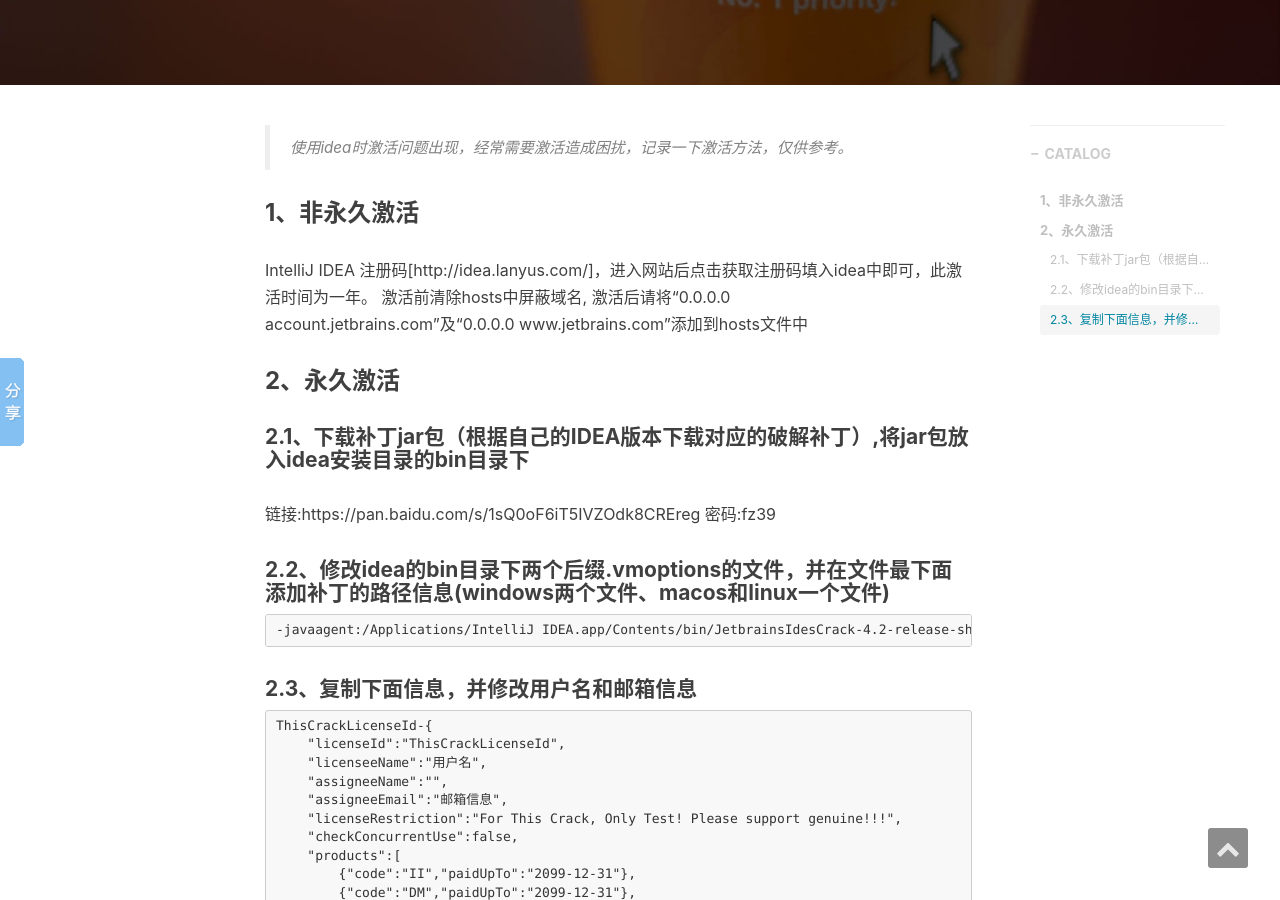
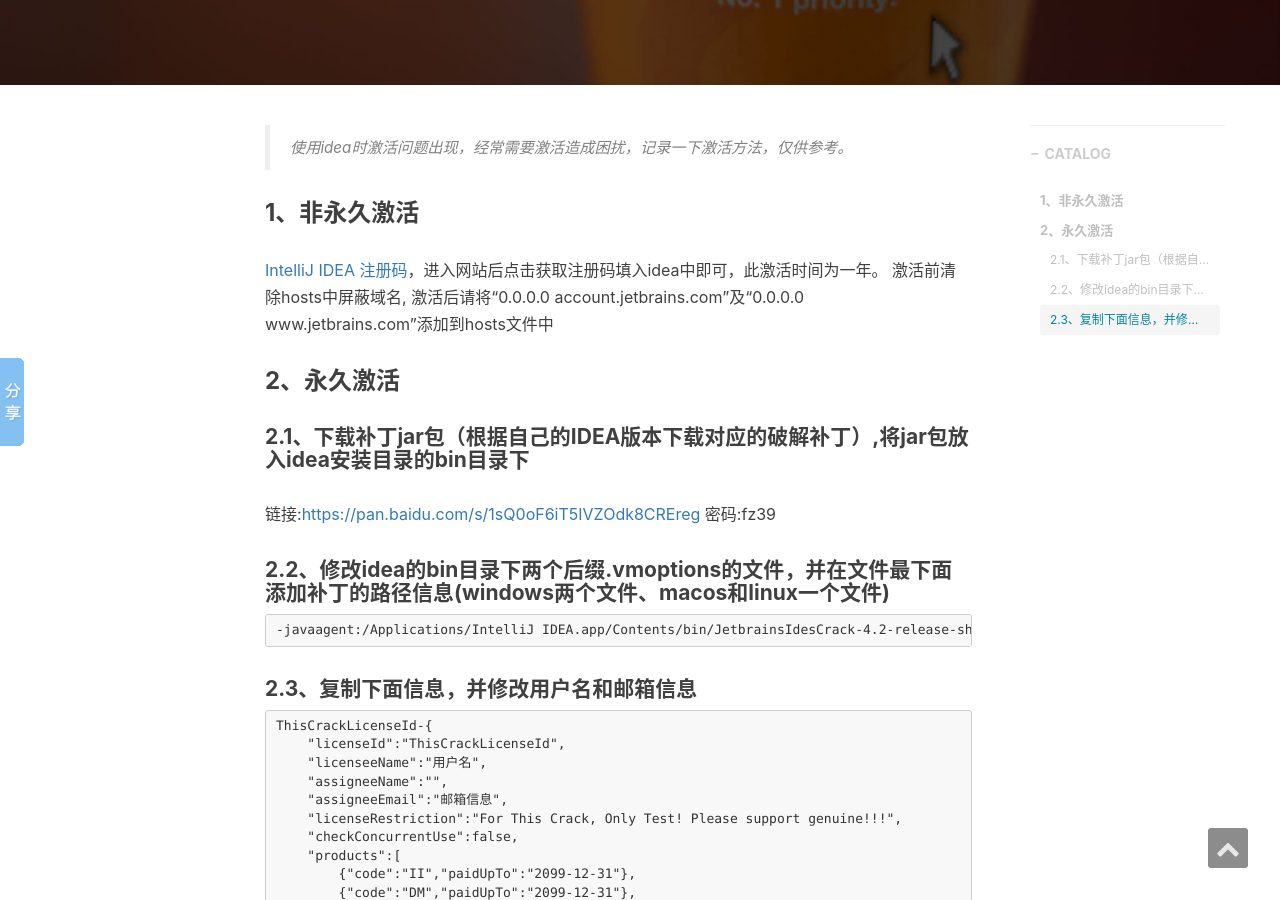
Before and after one commit to fengdis/fengdis.github.io, a Jekyll site: the page built from _posts/2019-08-16-idea免费永久激活方法.md, in a window 1280 px wide and 900 px high, scrolled down 438 px. Built offline with Jekyll 4.4.1, drawn with Linux system fonts in a browser that asks for light colours; nearby versions of some CDN libraries; comment, search, counter and statistics services are not loaded; some of the changed lines change nothing that is shown.

Commit message:
提交文章

````diff
--- a/_posts/2019-06-16-idea免费永久激活方法.md
+++ b/_posts/2019-08-16-idea免费永久激活方法.md
@@ -15,12 +15,12 @@
 >使用idea时激活问题出现，经常需要激活造成困扰，记录一下激活方法，仅供参考。
 
 ### 1、非永久激活
-IntelliJ IDEA 注册码[http://idea.lanyus.com/]，进入网站后点击获取注册码填入idea中即可，此激活时间为一年。
+[IntelliJ IDEA 注册码](http://idea.lanyus.com/)，进入网站后点击获取注册码填入idea中即可，此激活时间为一年。
 激活前清除hosts中屏蔽域名, 激活后请将“0.0.0.0 account.jetbrains.com”及“0.0.0.0 www.jetbrains.com”添加到hosts文件中
 
 ### 2、永久激活
 #### 2.1、下载补丁jar包（根据自己的IDEA版本下载对应的破解补丁）,将jar包放入idea安装目录的bin目录下
-链接:https://pan.baidu.com/s/1sQ0oF6iT5IVZOdk8CREreg  密码:fz39
+链接:[https://pan.baidu.com/s/1sQ0oF6iT5IVZOdk8CREreg](https://pan.baidu.com/s/1sQ0oF6iT5IVZOdk8CREreg)  密码:fz39
 
 #### 2.2、修改idea的bin目录下两个后缀.vmoptions的文件，并在文件最下面添加补丁的路径信息(windows两个文件、macos和linux一个文件)
 ```$xslt
````
